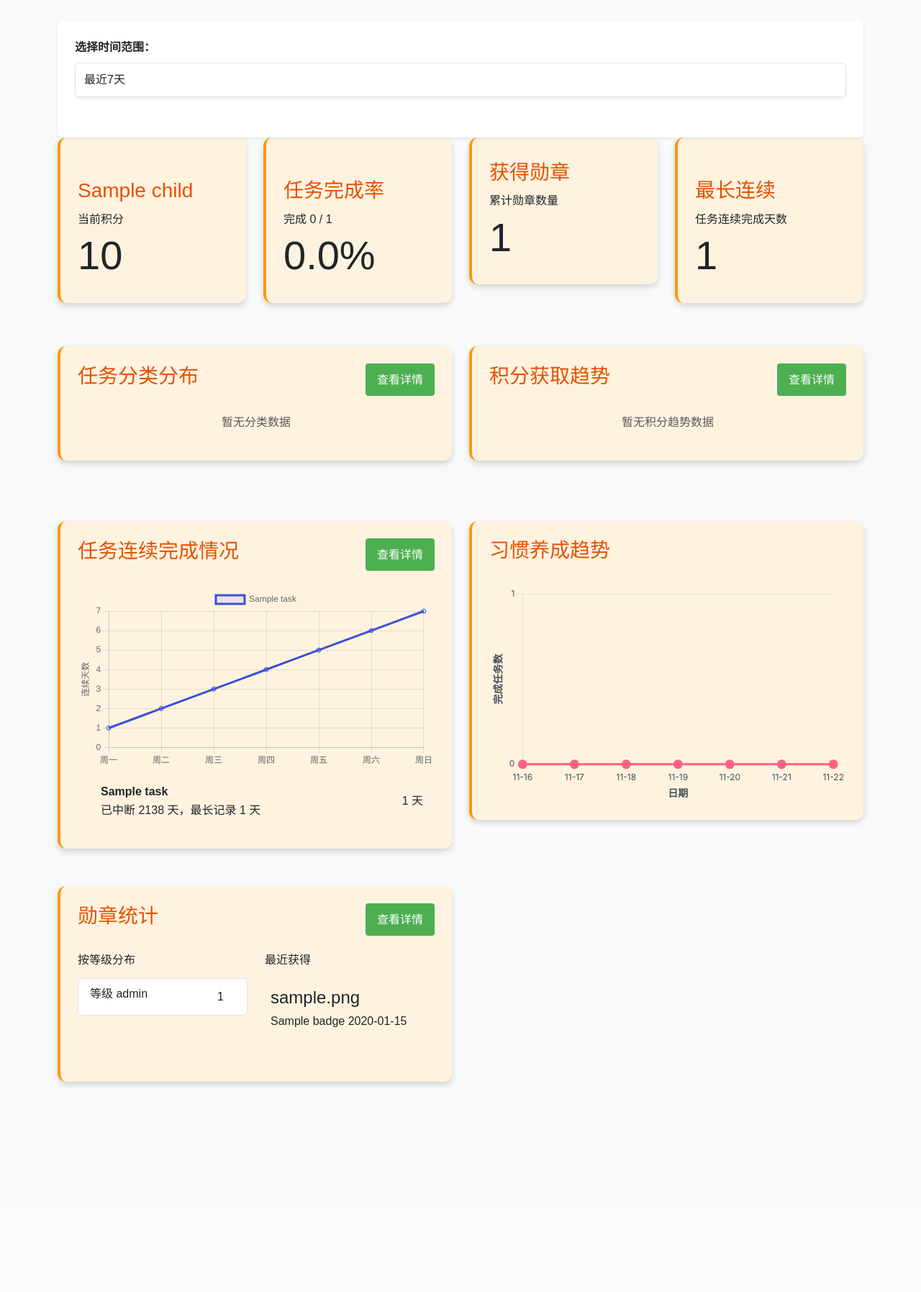
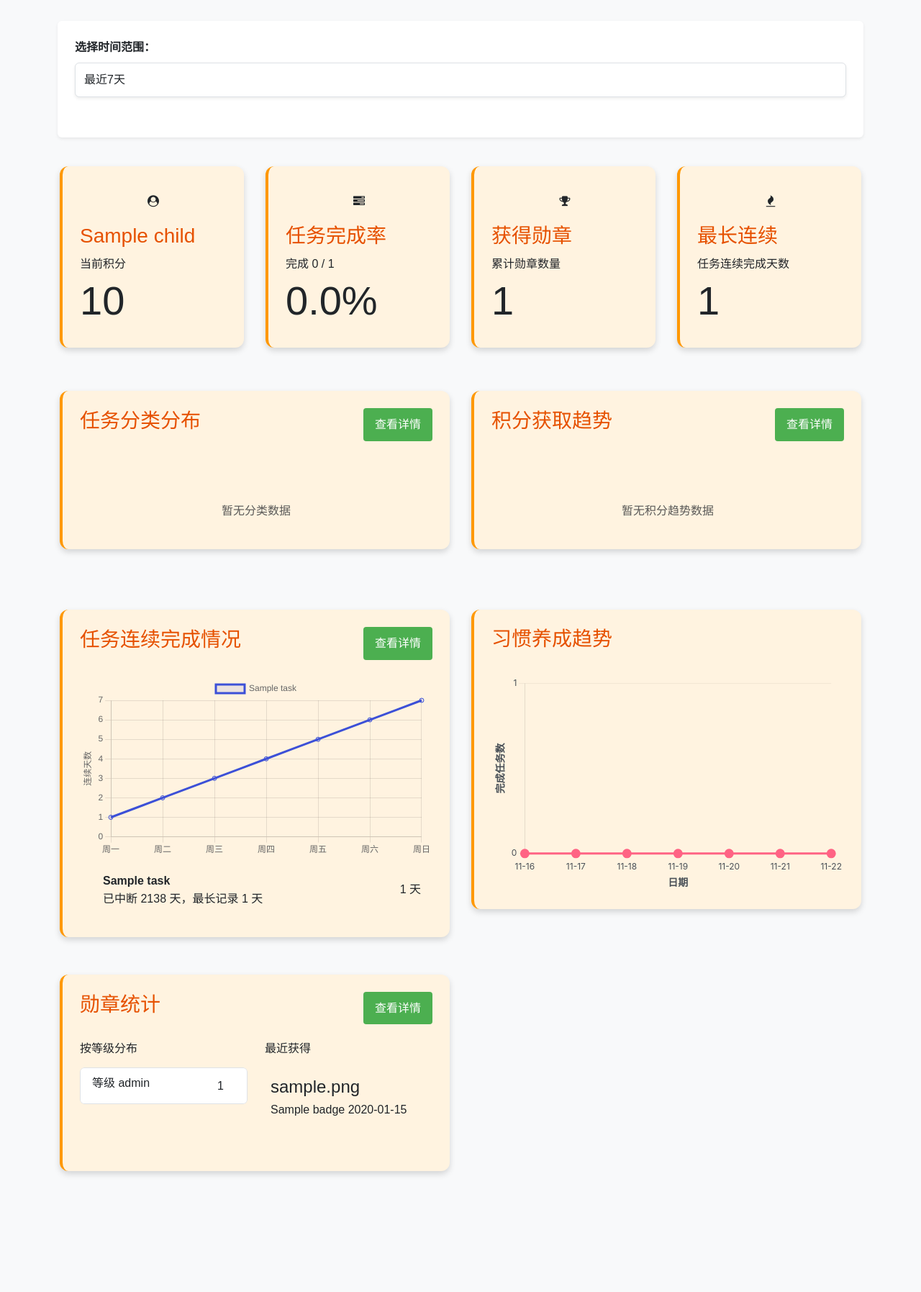
Before and after one commit to ShiShiBits1/GrowthQuest, a Flask app: page /analytics in a window 1280 px wide. Shown: the part 171-1966 px from the top of the page at 72% size. Before the commit the page ends 1681 px from the top, so only its background shows below. Run offline with Flask 3, Linux system fonts and the light colour scheme; a user stored in the database is signed in; tables that the repository leaves empty hold one stand-in row (values such as "Sample post").

Commit message:
fix(界面): 修复荣誉墙和仪表盘卡片显示问题
优化荣誉墙中连续挑战的显示逻辑，只显示有活跃记录的任务
修复仪表盘卡片布局问题，统一图标容器高度和间距
调整基础模板样式，确保卡片在不同设备上显示一致

```diff
--- a/app/analytics/templates/analytics/dashboard.html
+++ b/app/analytics/templates/analytics/dashboard.html
@@ -43,10 +43,10 @@
             </div>
 
             <!-- 概览卡片 - 水平布局在一行 -->
-            <div class="row mb-6">
+            <div class="row overview-section mb-6">
                 <div class="col-md-3">
                     <div class="feature-card">
-                        <div class="mb-2"><i class="fas fa-user-circle text-3xl text-orange-600"></i></div>
+                        <div style="height: 48px; margin-bottom: 8px; display: flex; align-items: center; justify-content: center;"><i class="fa fa-user-circle text-3xl text-orange-600"></i></div>
                         <h3 class="text-lg font-semibold">{{ selected_child.name }}</h3>
                         <p class="text-gray-700 mb-1">当前积分</p>
                         <h1 class="display-4 font-bold text-orange-700">{{ selected_child.points }}</h1>
@@ -54,7 +54,7 @@
                 </div>
                 <div class="col-md-3">
                     <div class="feature-card">
-                        <div class="mb-2"><i class="fas fa-tasks text-3xl text-orange-600"></i></div>
+                        <div style="height: 48px; margin-bottom: 8px; display: flex; align-items: center; justify-content: center;"><i class="fa fa-tasks text-3xl text-orange-600"></i></div>
                         <h3 class="text-lg font-semibold">任务完成率</h3>
                         <p class="text-gray-700 mb-1">
                             完成 {{ completion_rate_data.completed_tasks }} / {{ completion_rate_data.total_active_tasks }}
@@ -64,7 +64,7 @@
                 </div>
                 <div class="col-md-3">
                     <div class="feature-card">
-                        <div class="mb-2"><i class="fas fa-medal text-3xl text-orange-600"></i></div>
+                        <div style="height: 48px; margin-bottom: 8px; display: flex; align-items: center; justify-content: center;"><i class="fa fa-trophy text-3xl text-orange-600"></i></div>
                         <h3 class="text-lg font-semibold">获得勋章</h3>
                         <p class="text-gray-700 mb-1">累计勋章数量</p>
                         <h1 class="display-4 font-bold text-orange-700">{{ badge_stats.total_badges }}</h1>
@@ -72,7 +72,7 @@
                 </div>
                 <div class="col-md-3">
                     <div class="feature-card">
-                        <div class="mb-2"><i class="fas fa-fire text-3xl text-orange-600"></i></div>
+                        <div style="height: 48px; margin-bottom: 8px; display: flex; align-items: center; justify-content: center;"><i class="fa fa-fire text-3xl text-orange-600"></i></div>
                         <h3 class="text-lg font-semibold">最长连续</h3>
                         <p class="text-gray-700 mb-1">任务连续完成天数</p>
                         <h1 class="display-4 font-bold text-orange-700">{{ streak_stats.max_streak }}</h1>
--- a/app/templates/base.html
+++ b/app/templates/base.html
@@ -84,6 +84,15 @@
         }
         tr:hover {
             background-color: #f5f5f5;
+        }
+
+        /* 图标容器样式 - 确保卡片高度一致 */
+        .icon-container {
+            height: 48px;
+            margin-bottom: 8px;
+            display: flex;
+            align-items: center;
+            justify-content: center;
         }
 
         /* 响应式设计 */
@@ -238,6 +247,79 @@
             box-shadow: 0 4px 8px rgba(0,0,0,0.15);
             margin-bottom: 28px;
             transition: transform 0.2s ease-in-out, box-shadow 0.2s ease-in-out;
+            position: relative;
+            overflow: hidden;
+            /* 确保卡片大小一致 */
+            min-height: 220px;
+            display: flex;
+            flex-direction: column;
+            justify-content: space-between;
+            /* 防止任何元素从卡片中溢出 */
+            z-index: 1;
+        }
+        /* 强制隐藏所有可能的checkbox或小方框元素 */
+        .feature-card input[type="checkbox"],
+        .feature-card input[type="radio"],
+        .feature-card .form-check-input {
+            display: none !important;
+            opacity: 0 !important;
+            position: absolute !important;
+            z-index: -1 !important;
+            width: 0 !important;
+            height: 0 !important;
+            pointer-events: none !important;
+        }
+        /* 确保没有任何元素默认显示在左上角 */
+        .feature-card::before,
+        .feature-card::after {
+            content: none !important;
+        }
+
+        /* 完全隐藏卡片内的所有checkbox或类似元素 */
+        .feature-card *:first-child {
+            position: static !important;
+        }
+
+        /* 确保没有任何未知元素显示 */
+        .feature-card input,
+        .feature-card label,
+        .feature-card input[type="checkbox"] {
+            display: none !important;
+            width: 0 !important;
+            height: 0 !important;
+            opacity: 0 !important;
+            position: absolute !important;
+            z-index: -1 !important;
+        }
+        /* 确保卡片内的所有元素都在正确的位置 */
+        .feature-card > * {
+            position: relative;
+            z-index: 1;
+        }
+        /* 确保卡片之间有足够的间距 */
+        .card-section {
+            margin-top: 30px;
+        }
+        /* 概览区域特殊样式 */
+        .overview-section {
+            margin-top: 40px !important;
+        }
+        .overview-section .row {
+            display: flex;
+            flex-wrap: nowrap;
+            gap: 20px;
+        }
+        .overview-section .col-md-3 {
+            flex: 1;
+            padding: 0 10px;
+        }
+        /* 确保选择区域和概览区域之间有足够的间距 */
+        .overview-section {
+            margin-top: 40px !important;
+        }
+        /* 选择区域样式优化 */
+        .card.shadow-sm.p-4.mb-6.rounded-lg.border-0 {
+            margin-bottom: 40px !important;
         }
         .button.delete {
             background-color: #dc3545;
@@ -267,6 +349,19 @@
         /* 增加行与行之间的间距 */
         .row {
             margin-bottom: 32px;
+            /* 确保水平布局正确 */
+            display: flex;
+            flex-wrap: wrap;
+        }
+        /* 确保列之间有足够的间距 */
+        .row > .col-md-3,
+        .row > .col-md-6 {
+            padding-left: 15px;
+            padding-right: 15px;
+        }
+        /* 确保概览卡片区域有足够的顶部间距 */
+        .overview-section {
+            margin-top: 40px;
         }
 
         /* 优化容器内边距 */
```
Also changed, not shown: app/main/views.py (+17 -18 lines), app/templates/honor_wall.html (+13 -2 lines).
